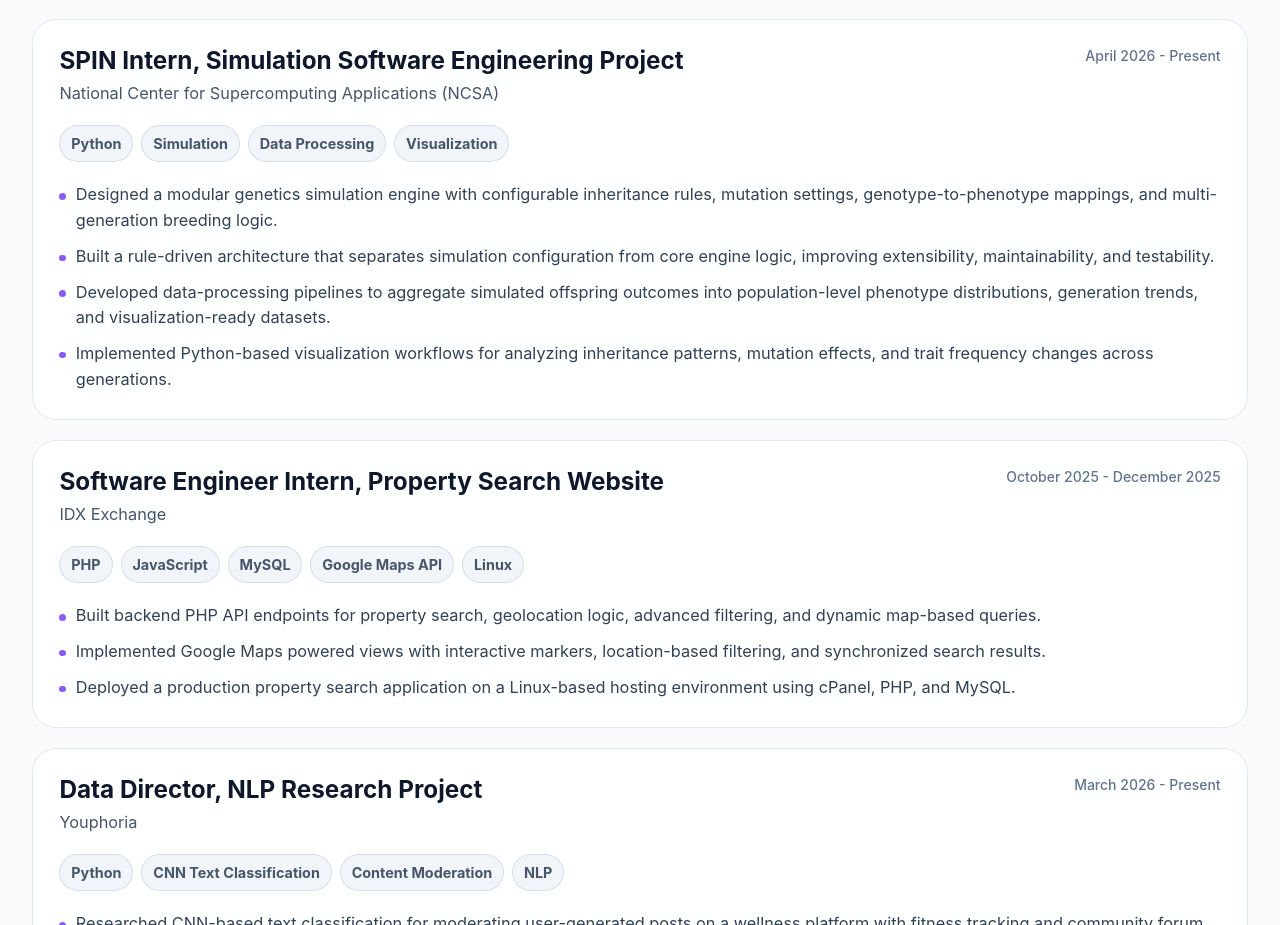
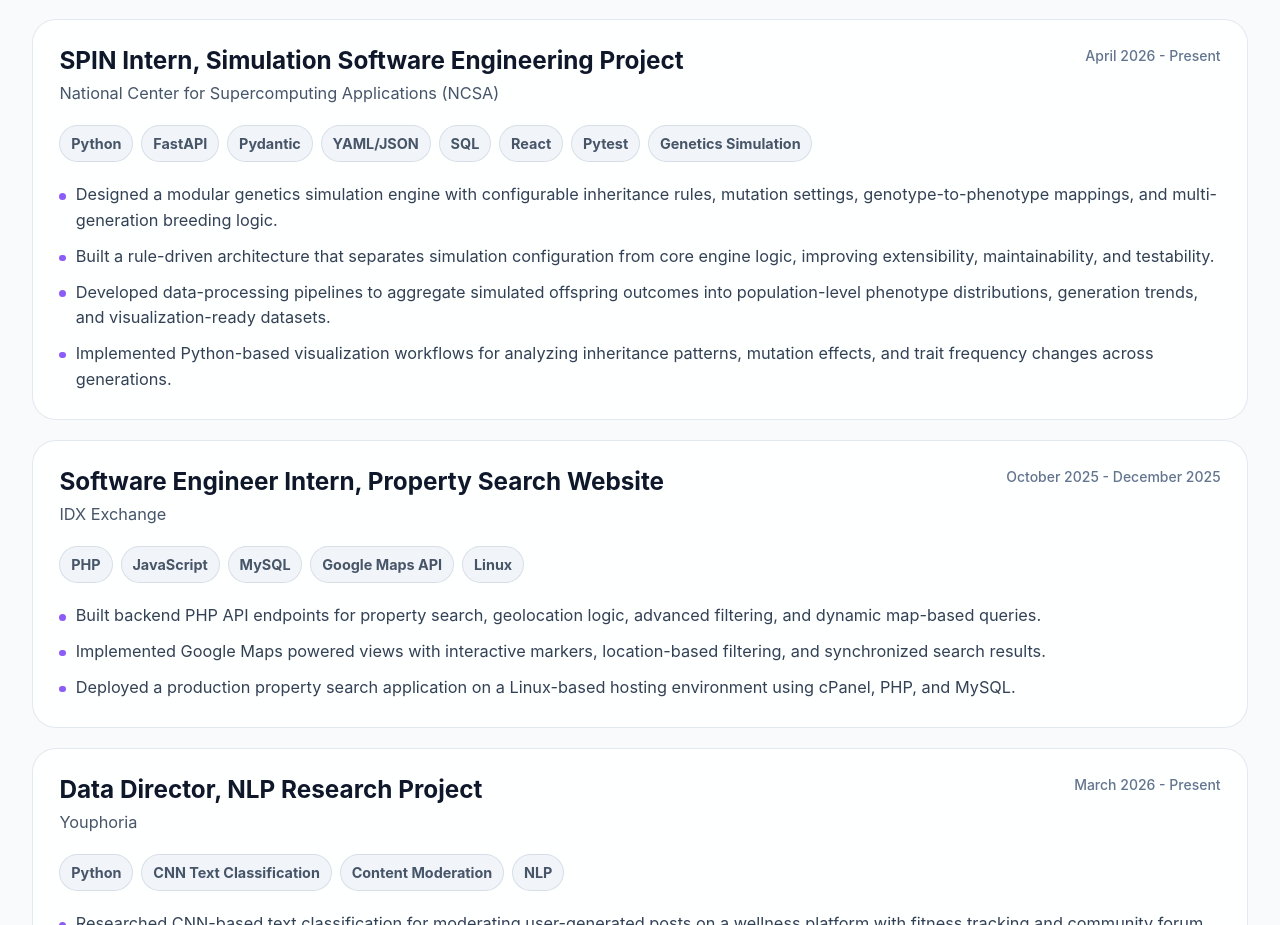
Before and after one commit to Chuck0816/portfolio-site, a React (Vite) app: page / in a window 1280 px wide. Shown: the part 1454-2379 px from the top of the page. Built offline with nearby package versions, Linux system fonts and the light colour scheme.

Commit message:
Update technology stack in portfolio entry

```diff
--- a/src/data/portfolio.js
+++ b/src/data/portfolio.js
@@ -34,7 +34,7 @@ export const experiences = [
     title: "SPIN Intern, Simulation Software Engineering Project",
     organization: "National Center for Supercomputing Applications (NCSA)",
     dates: "April 2026 - Present",
-    stack: ["Python", "Simulation", "Data Processing", "Visualization"],
+    stack: ["Python", "FastAPI", "Pydantic",  "YAML/JSON", "SQL", "React","Pytest",  "Genetics Simulation"],
     bullets: [
       "Designed a modular genetics simulation engine with configurable inheritance rules, mutation settings, genotype-to-phenotype mappings, and multi-generation breeding logic.",
       "Built a rule-driven architecture that separates simulation configuration from core engine logic, improving extensibility, maintainability, and testability.",
```
